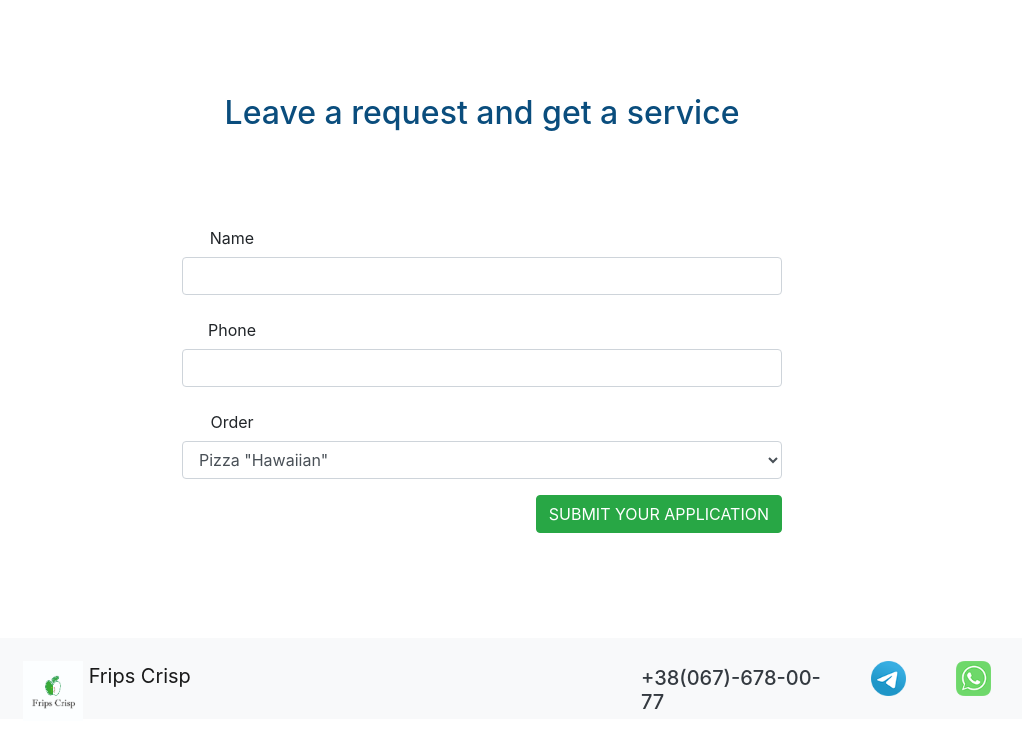
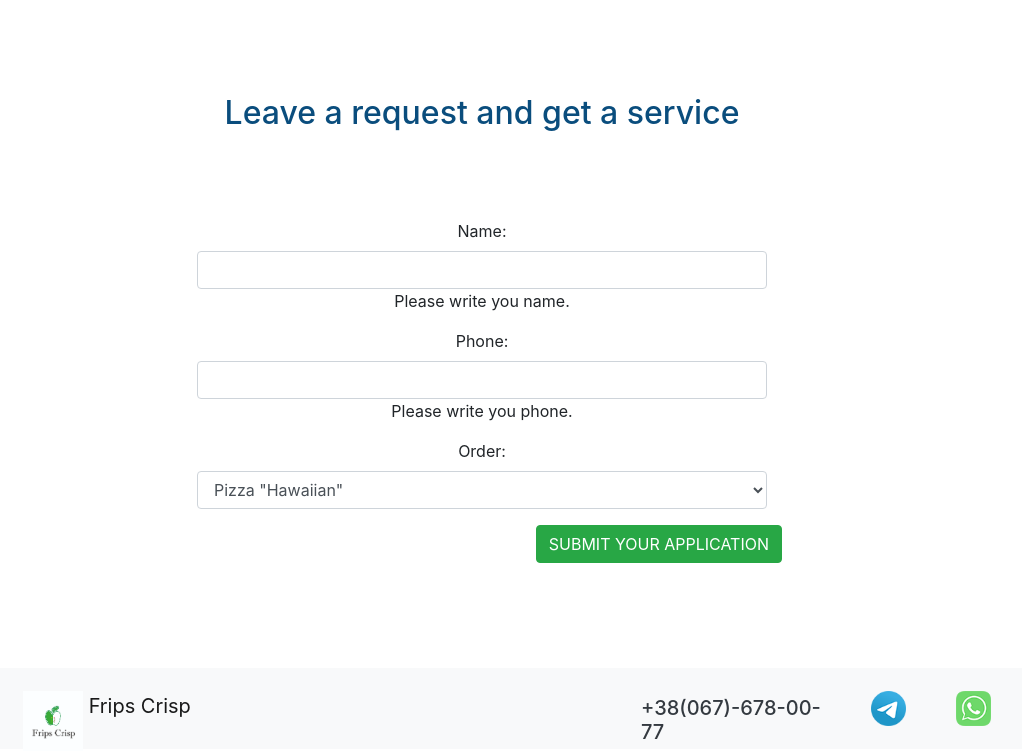
Before and after one commit to Kyzmich321/DjangoWeb, a Django app: page / in a window 1280 px wide. Shown: the part 1688-2439 px from the top of the page, without its empty margins (158-1180 px from the left). Before the commit the page ends 2397 px from the top, so only its background shows below. Run offline with Django 3.2, Linux system fonts and the light colour scheme; data comes from the database, SQL or seed files in the repository; parts of the project's set-up code (start-up, migrations or seed data) failed here and were passed over.

Commit message:
Fifth commit

```diff
--- a/MyTheFirstSite/MyTheFirstSite/settings.py
+++ b/MyTheFirstSite/MyTheFirstSite/settings.py
@@ -11,7 +11,7 @@ https://docs.djangoproject.com/en/3.2/ref/settings/
 """
 import os
 from pathlib import Path
-from MyTheFirstSite.secret_settings import *
+
 
 # Build paths inside the project like this: BASE_DIR / 'subdir'.
 BASE_DIR = Path(__file__).resolve().parent.parent
@@ -21,7 +21,7 @@ BASE_DIR = Path(__file__).resolve().parent.parent
 # See https://docs.djangoproject.com/en/3.2/howto/deployment/checklist/
 
 # SECURITY WARNING: keep the secret key used in production secret!
-SECRET_KEY = SECRET_KEY_1
+SECRET_KEY = 'django-insecure-n-&rp(1-jzxfpv(fkzv!!p!*qq_qji_22*sw5=ft94$yf$vd%^'
 
 # SECURITY WARNING: don't run with debug turned on in production!
 DEBUG = True
--- a/MyTheFirstSite/MyTheFirstSite/urls.py
+++ b/MyTheFirstSite/MyTheFirstSite/urls.py
@@ -1,18 +1,4 @@
-"""MyTheFirstSite URL Configuration
 
-The `urlpatterns` list routes URLs to views. For more information please see:
-    https://docs.djangoproject.com/en/3.2/topics/http/urls/
-Examples:
-Function views
-    1. Add an import:  from my_app import views
-    2. Add a URL to urlpatterns:  path('', views.home, name='home')
-Class-based views
-    1. Add an import:  from other_app.views import Home
-    2. Add a URL to urlpatterns:  path('', Home.as_view(), name='home')
-Including another URLconf
-    1. Import the include() function: from django.urls import include, path
-    2. Add a URL to urlpatterns:  path('blog/', include('blog.urls'))
-"""
 from django.conf import settings
 from django.conf.urls.static import static
 from django.contrib import admin
--- a/MyTheFirstSite/firstApp/forms.py
+++ b/MyTheFirstSite/firstApp/forms.py
@@ -1,11 +1,25 @@
 from django import forms
+from django.core import validators
+from django.forms import ModelForm
 from price.models import PriceTable
+from .models import Order
 
 list_pizz = [obj.pt_title for obj in PriceTable.objects.all()]
 choice_pizz = tuple(zip(list_pizz, list_pizz))
 
 
-class OrderForm(forms.Form):
-    name = forms.CharField(max_length=200, widget=forms.TextInput(attrs={'class': 'form-control'}))
-    phone = forms.CharField(max_length=200, widget=forms.TextInput(attrs={'class': 'form-control'}))
+class OrderForm(ModelForm):
+    # name = forms.CharField(max_length=200, widget=forms.TextInput(attrs={'class': 'form-control'}))
+    # phone = forms.CharField(max_length=200, widget=forms.TextInput(attrs={'class': 'form-control'}),
+    #                         validators=[validators.RegexValidator(regex='\d{10}')],
+    #                         error_messages={'invalid': 'The number must have 10 digits. For example, 0678812345'}
+    #                         )
     order = forms.TypedChoiceField(choices=choice_pizz, widget=forms.Select(attrs={'class': 'form-control'}))
+
+    class Meta:
+        model = Order
+        fields = ('order_name', 'order_phone')
+        widgets = {'order_name': forms.TextInput(attrs={'class': 'form-control',}),
+                   'order_phone': forms.TextInput(attrs={'class': 'form-control'})}
+        help_texts={'order_name': 'Please write you name.',
+                    'order_phone': 'Please write you phone.'}
--- a/MyTheFirstSite/firstApp/views.py
+++ b/MyTheFirstSite/firstApp/views.py
@@ -25,13 +25,18 @@ def first_page(request):
 
 def thanks(request):
     if request.POST:
+        form = OrderForm(request.POST)
         name = request.POST['name']
         phone = request.POST['phone']
         order = request.POST['order']
-        element = Order(order_name=name, order_phone=phone)
-        element.save()
-        SendTelegram(tg_name=name , tg_phone=phone, tg_order=order)
-        res = render(request, './thanks.html', {'name': name})
+
+        if form.is_valid:
+            element = Order(order_name=name, order_phone=phone)
+            element.save()
+            SendTelegram(tg_name=name , tg_phone=phone, tg_order=order)
+            res = render(request, './thanks.html', {'name': name})
+        else:
+            pass
     else:
         res = render(request, './thanks.html')
     return res
--- a/MyTheFirstSite/templates/index.html
+++ b/MyTheFirstSite/templates/index.html
@@ -12,24 +12,7 @@
   			<div class="row justify-content-center">
   			<form action="{% url 'thanks_first' %}" method="POST" style="width: 50%;">
 				{% csrf_token %}
-			  <div class="form-group row">
-			    <label for="inputEmail3" class="col-sm-2 col-form-label">Name</label><br>
-				  {{ form.name }}
-			    <div class="">
-			    </div>
-			  </div>
-			  <div class="form-group row">
-			    <label for="inputEmail3" class="col-sm-2 col-form-label">Phone</label><br>
-			      {{ form.phone }}
-			    <div class="">
-			    </div>
-			  </div>
-			  <div class="form-group row">
-			    <label for="inputEmail3" class="col-sm-2 col-form-label">Order</label><br>
-				  {{ form.order }}
-			    <div class="">
-			    </div>
-			  </div>
+				{{ form.as_p }}
 			  <div style="float: right;" class="form-group row">
 			      <button type="submit" class="btn btn-success">SUBMIT YOUR APPLICATION</button>
 			  </div>
```
Also changed, not shown: 1 other file.
